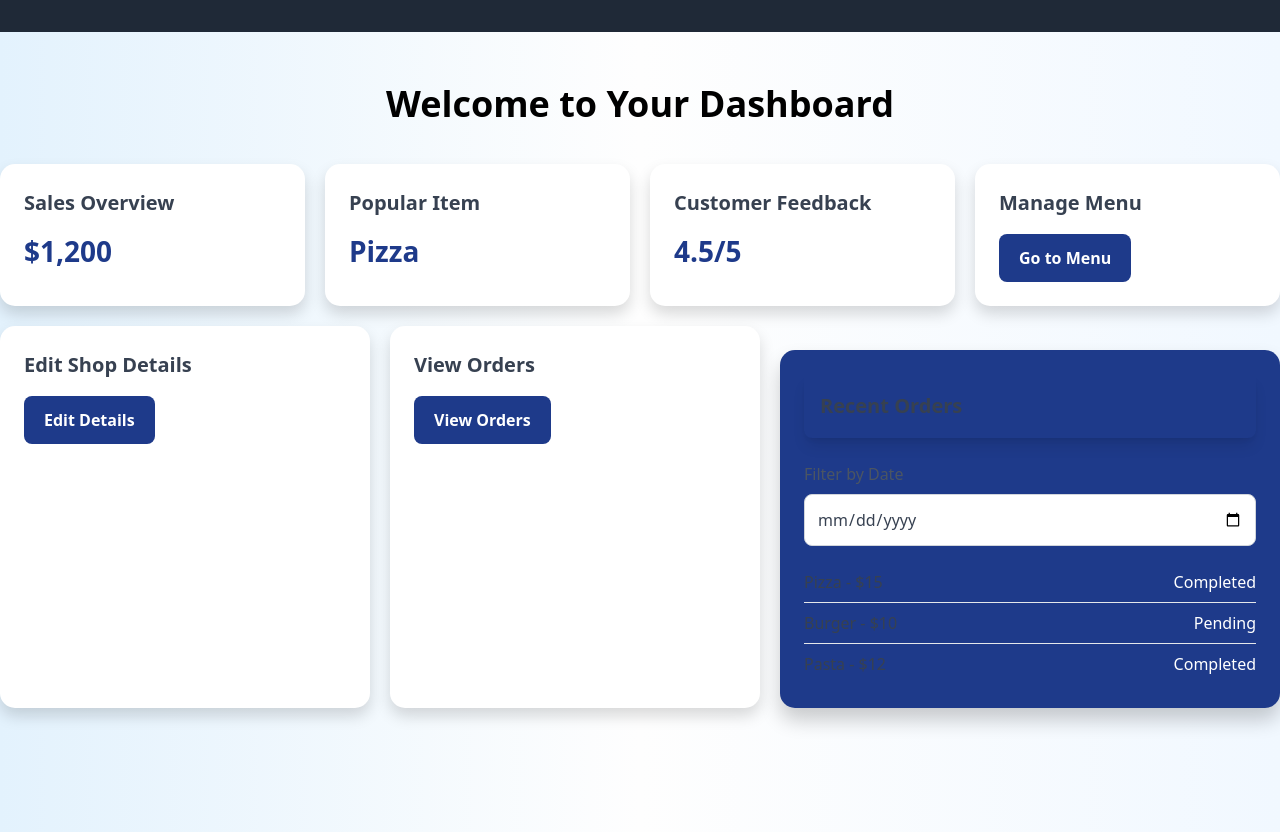
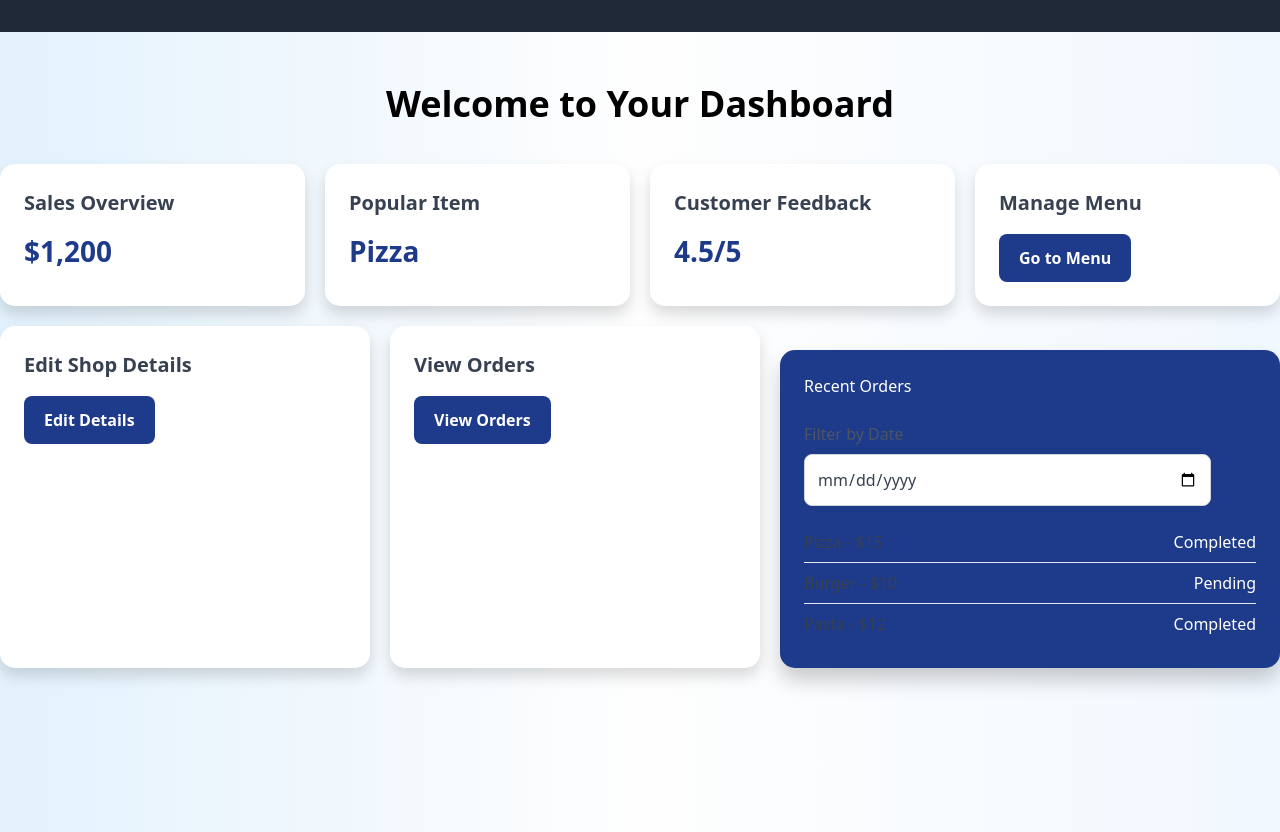
Before and after one commit to ruchspatil/VueCart, a Nuxt app: page /dashboard in a window 1280 px wide. Built offline with nearby package versions, Linux system fonts and the light colour scheme.

Commit message:
Update dashboard.vue

```diff
--- a/pages/dashboard.vue
+++ b/pages/dashboard.vue
@@ -31,9 +31,9 @@
 
       <!-- Enhanced Recent Orders Card -->
       <div class="card recent-orders mt-6">
-        <h2 class="card-title text-2xl font-bold text-white bg-primary p-4 rounded-lg shadow-lg">
-          Recent Orders
-        </h2>
+        <h2 class="card-title2">
+    Recent Orders
+  </h2>
         <div class="mb-4 mt-6">
           <label for="order-filter-date" class="block text-gray-600">Filter by Date</label>
           <input
@@ -129,7 +129,15 @@ export default {
   transform: translateY(-5px);
   box-shadow: 0 12px 20px rgba(0, 0, 0, 0.2);
 }
-
+card-title2 {
+  font-size: 1.25rem; /* Equivalent to text-2xl */
+  font-weight: bold;
+  color: white; /* White text */
+  background-color: #1e3a8a; /* Primary background color */
+  padding: 1rem; /* Equivalent to p-4 */
+  border-radius: 0.5rem; /* Equivalent to rounded-lg */
+  box-shadow: 0 4px 8px rgba(0, 0, 0, 0.15); /* Equivalent to shadow-lg */
+}
 .card-title {
   font-size: 20px;
   font-weight: bold;
@@ -186,7 +194,7 @@ export default {
 
 /* Input Styling */
 .input-field {
-  width: 100%;
+  width: 90%;
   padding: 12px;
   margin-top: 8px;
   border: 1px solid #d1d5db;
```
